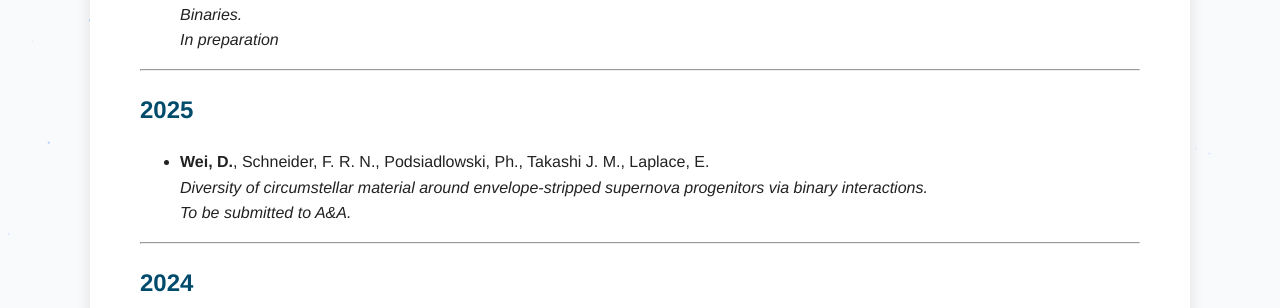
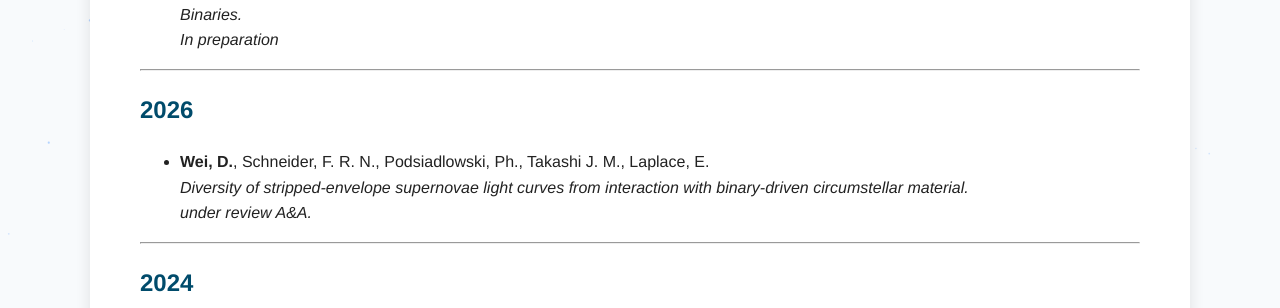
Before and after one commit to Dandan-star0/Dandan-star0.github.io, a Jekyll site: the page built from publications.md, in a window 1280 px wide. Shown: the part 336-644 px from the top of the page. Built offline with Jekyll 4.4.1, drawn with Linux system fonts in a browser that asks for light colours.

Commit message:
Update publications.md

```diff
--- a/publications.md
+++ b/publications.md
@@ -32,10 +32,10 @@ title: "Publications"
 
   ---
 
-## 2025
+## 2026
 - **Wei, D.**, Schneider, F. R. N., Podsiadlowski, Ph., Takashi J. M., Laplace, E.
-  *Diversity of circumstellar material around envelope-stripped supernova progenitors via binary interactions.*
-  *To be submitted to A&A.*
+  *Diversity of stripped-envelope supernovae light curves from interaction with binary-driven circumstellar material.*
+  *under review A&A.*
 
   ---
 
```
